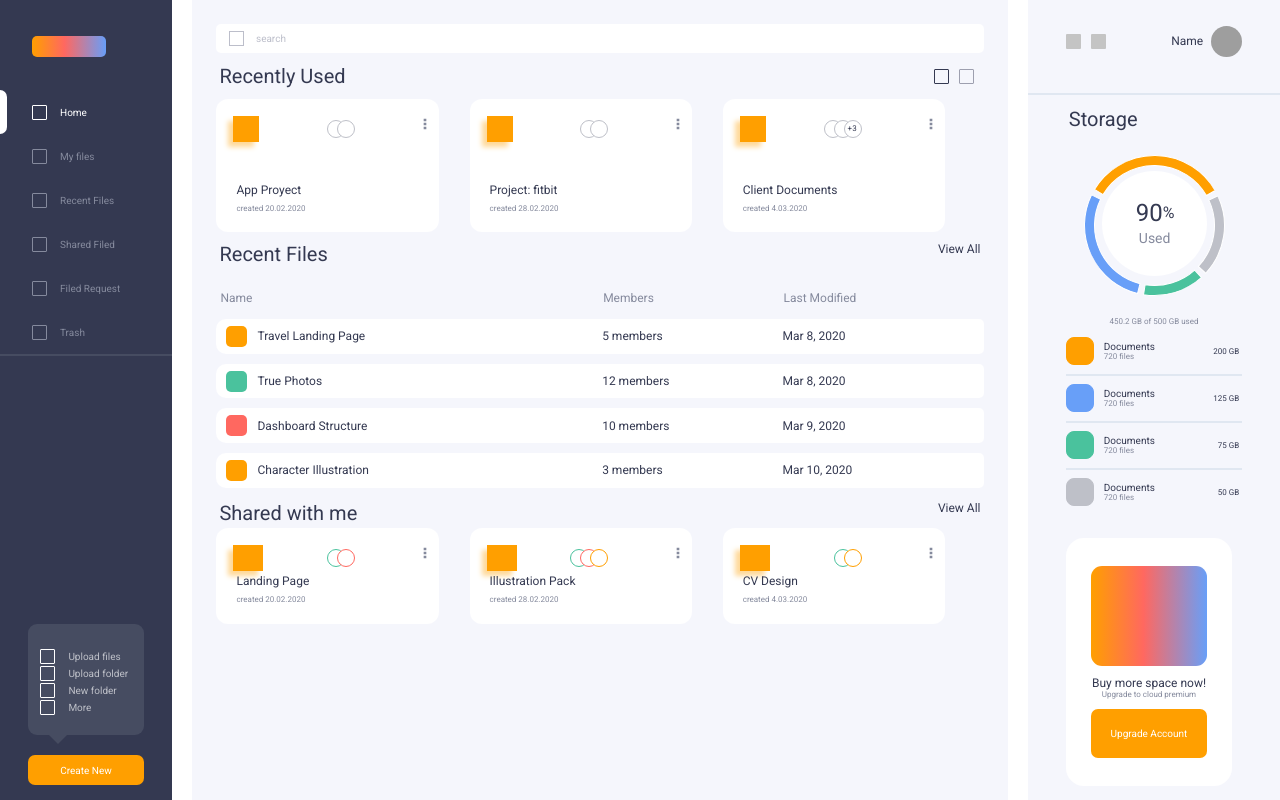
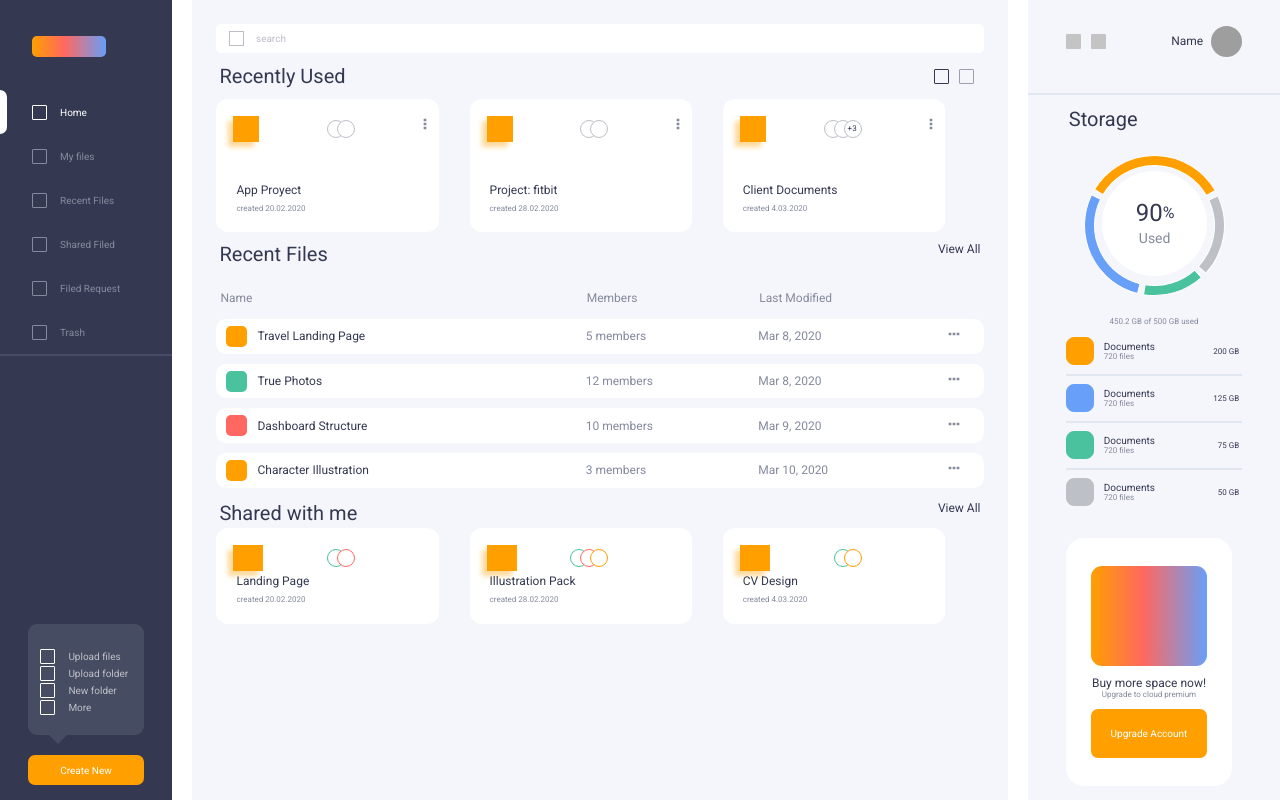
Before and after one commit to gerardotamo/Nerdery-Layout-Challenge, a React (Create React App) app: page / in a window 1280 px wide. Built offline with nearby package versions, Linux system fonts and the light colour scheme; grey boxes are pictures that could not be loaded.

Commit message:
style: add three dots into recent files card into home page

```diff
--- a/src/components/RecentlyFilesCard/RecentlyCardFile.tsx
+++ b/src/components/RecentlyFilesCard/RecentlyCardFile.tsx
@@ -3,7 +3,7 @@ import { RecentlyFiles } from '../../interfaces/recentlyFiles'
 import { Text } from '../Text/Text'
 import { BaseColor } from '../../config/color'
 import { Rectangule } from '../Rectangule/Rectangule'
-
+import {BiDotsHorizontal} from 'react-icons/bi'
 interface Props {
     data: RecentlyFiles
 }
@@ -21,17 +21,17 @@ export const RecentlyCardFile = ({ data }: Props) => {
                 </Text>
             </style.Td>
             <style.Td>
-                <Text color={BaseColor.primaryColor} size={12}>
+                <Text color={BaseColor.inactiveGrayColor} size={12}>
                     {data.members} members
                 </Text>
             </style.Td>
             <style.Td>
-                <Text color={BaseColor.primaryColor} size={12}>
+                <Text color={BaseColor.inactiveGrayColor} size={12}>
                     {data.last_modified}
                 </Text>
             </style.Td>
             <style.Td>
-
+                    <BiDotsHorizontal color={BaseColor.inactiveGrayColor}/>
             </style.Td>
         </style.Tr>
     )
--- a/src/components/SharedCard/SharedCard.tsx
+++ b/src/components/SharedCard/SharedCard.tsx
@@ -34,9 +34,6 @@ export const SharedCard = ({ data }: Props) => {
             borderRadius={12} height="20%" width="29%" style={{ flex: "0 0 29%", marginRight: '4%' }}
         >
             <style.Content>
-                <style.View style={{position:'absolute', right: '5px', cursor:'pointer'}}>
-                    <BiDotsVertical color={BaseColor.inactiveGrayColor} />
-                </style.View>
                 <style.View style={{
                     flexDirection: 'column',
                     justifyContent: 'space-between',
```
